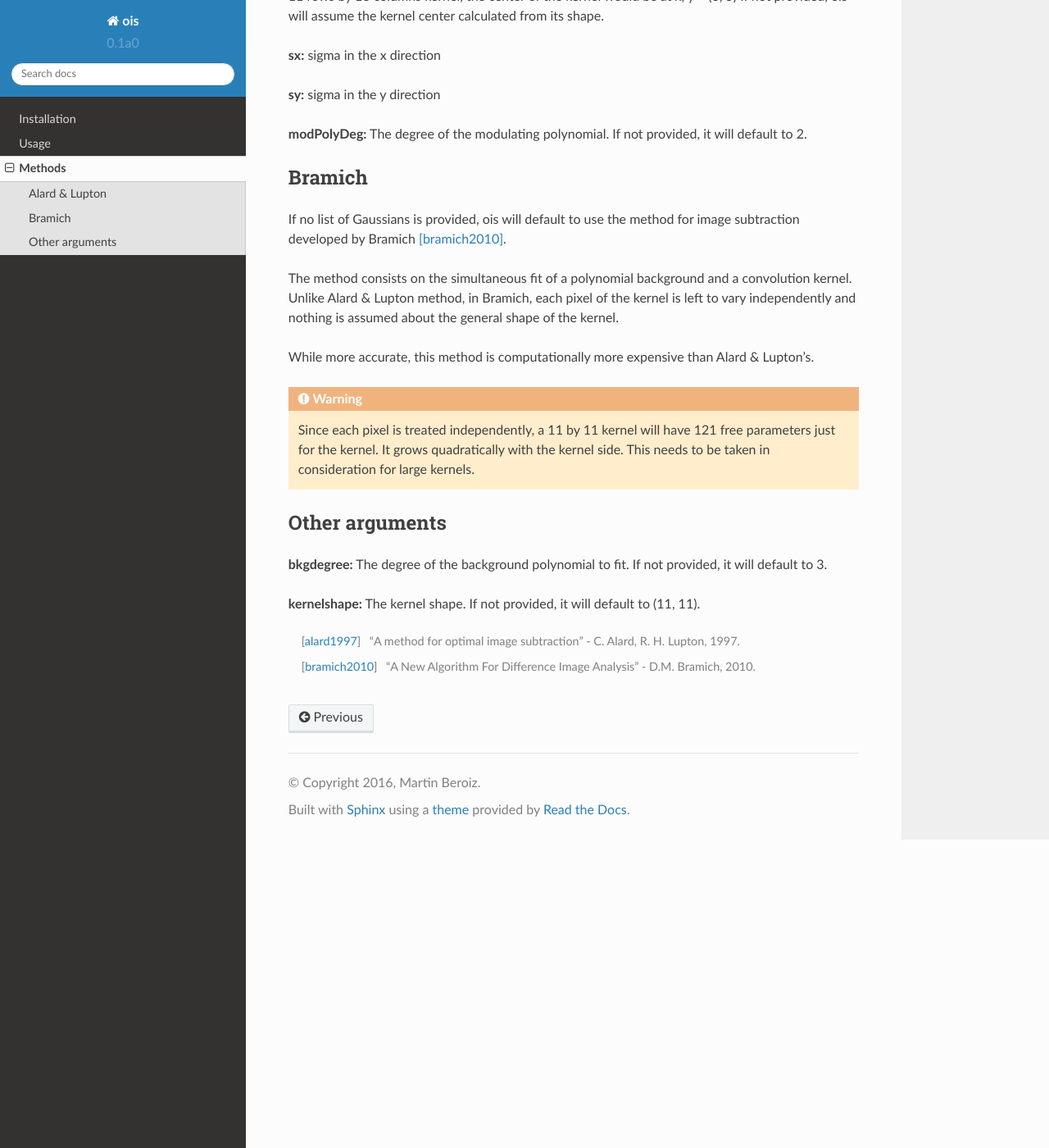
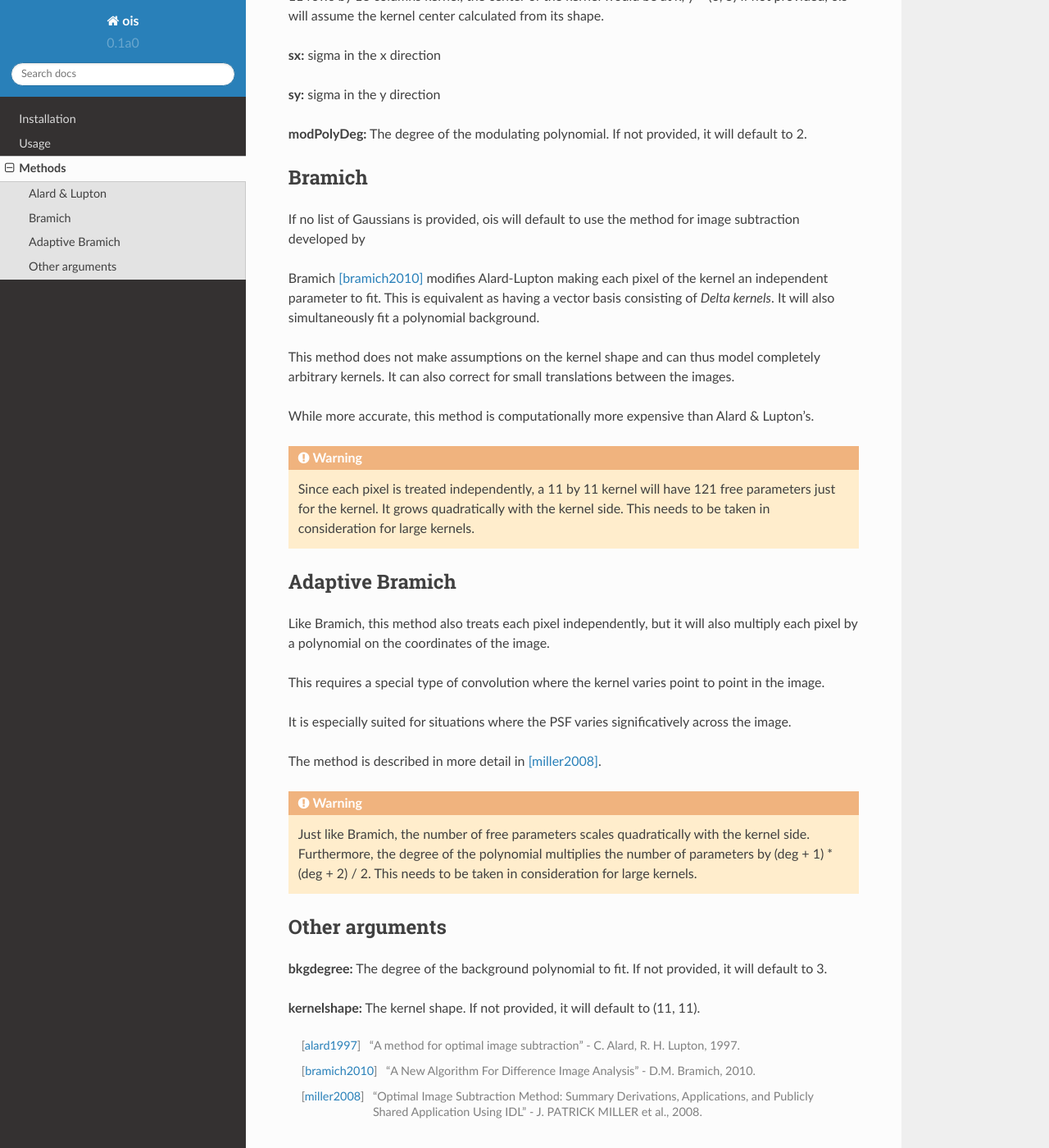
Before and after one commit to quatrope/ois, a Sphinx documentation site: the page built from docs/methods.rst, in a window 1280 px wide and 1400 px high, scrolled down 906 px. Shown: the whole window at 82% size. Built offline with Sphinx 7.4.7 and the Read the Docs theme 2.0.0, drawn with Linux system fonts in a browser that asks for light colours.

Commit message:
Added adaptive bramich to methods

```diff
--- a/docs/methods.rst
+++ b/docs/methods.rst
@@ -47,11 +47,14 @@ If not provided, it will default to 2.
 Bramich
 -------
 
-If no list of Gaussians is provided, ois will default to use the method for image subtraction developed by Bramich [bramich2010]_.
+If no list of Gaussians is provided, ois will default to use the method for image subtraction developed by
 
-The method consists on the simultaneous fit of a polynomial background and a convolution kernel.
-Unlike Alard & Lupton method, in Bramich, each pixel of the kernel is left to vary independently
-and nothing is assumed about the general shape of the kernel.
+Bramich [bramich2010]_ modifies Alard-Lupton making each pixel of the kernel an independent parameter to fit.
+This is equivalent as having a vector basis consisting of `Delta kernels`.
+It will also simultaneously fit a polynomial background.
+
+This method does not make assumptions on the kernel shape and can thus model completely arbitrary kernels.
+It can also correct for small translations between the images.
 
 While more accurate, this method is computationally more expensive than Alard & Lupton's.
 
@@ -59,6 +62,25 @@ While more accurate, this method is computationally more expensive than Alard &
 
   Since each pixel is treated independently, a 11 by 11 kernel will have 121 free parameters just for the kernel.
   It grows quadratically with the kernel side. This needs to be taken in consideration for large kernels.
+
+
+Adaptive Bramich
+----------------
+
+Like Bramich, this method also treats each pixel independently,
+but it will also multiply each pixel by a polynomial on the coordinates of the image.
+
+This requires a special type of convolution where the kernel varies point to point in the image.
+
+It is especially suited for situations where the PSF varies significatively across the image.
+
+The method is described in more detail in [miller2008]_.
+
+.. warning::
+
+  Just like Bramich, the number of free parameters scales quadratically with the kernel side.
+  Furthermore, the degree of the polynomial multiplies the number of parameters by (deg + 1) * (deg + 2) / 2.
+  This needs to be taken in consideration for large kernels.
 
 
 Other arguments
@@ -71,3 +93,4 @@ Other arguments
 
 .. [alard1997] "A method for optimal image subtraction" - C. Alard, R. H. Lupton, 1997.
 .. [bramich2010] "A New Algorithm For Difference Image Analysis" - D.M. Bramich, 2010.
+.. [miller2008] "Optimal Image Subtraction Method: Summary Derivations, Applications, and Publicly Shared Application Using IDL" - J. PATRICK MILLER et al., 2008.
```
